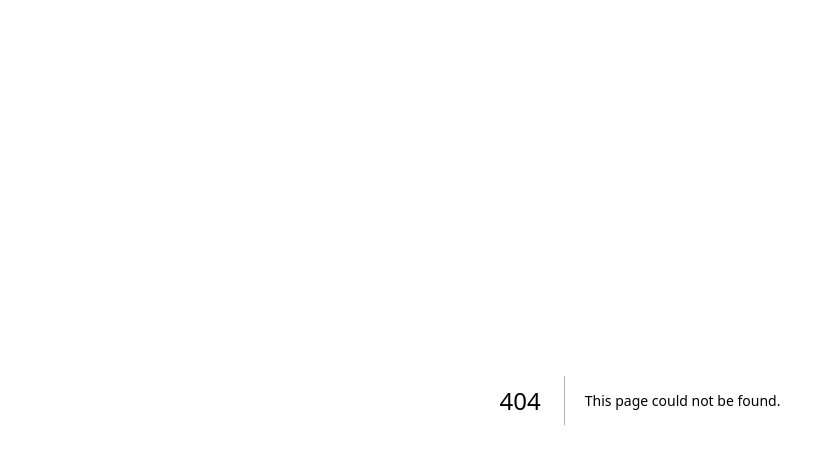
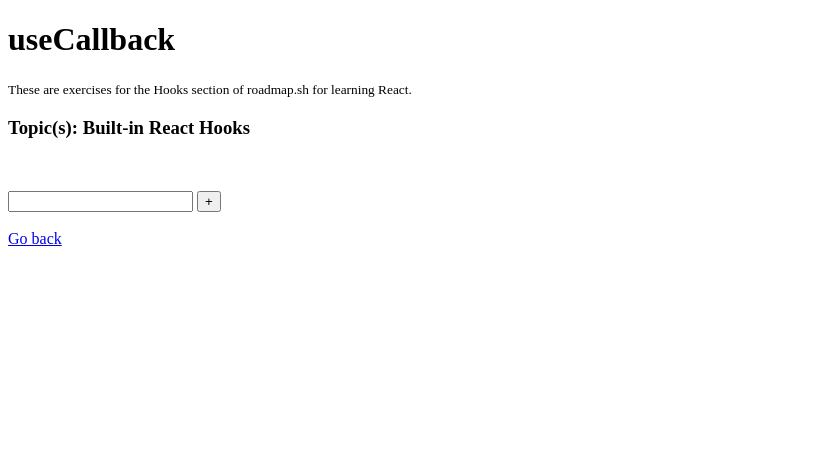
Before and after one commit to angelamcosta/react-dev-roadmap, a Next.js app in the folder 02 - hooks/: page /common-hooks/usecallback in a window 1280 px wide. Before the commit this address had no page. Shown: the top 464 px of the page, without its empty margins (0-835 px from the left). Built offline with nearby package versions, Linux system fonts and the light colour scheme.

Commit message:
✨ add `common hooks/useCallback` exercise

```diff
--- a/02 - hooks/components/Input.tsx
+++ b/02 - hooks/components/Input.tsx
@@ -1,9 +1,17 @@
 interface InputProps {
     type: "text" | "checkbox";
-    value: string;
+    value?: string;
+    checked?: boolean;
     onChange?: (e: React.FormEvent<HTMLInputElement>) => void;
 }
 
-export function Input({ type, value, onChange }: InputProps) {
-    return <input type={type} value={value} onChange={onChange} />;
+export function Input({ type, checked, value, onChange }: InputProps) {
+    return (
+        <input
+            type={type}
+            checked={checked}
+            value={value}
+            onChange={onChange}
+        />
+    );
 }
--- /dev/null
+++ b/02 - hooks/components/TodoList.tsx
@@ -0,0 +1,73 @@
+import { useState } from "react";
+import { Input } from "./Input";
+import { Button } from "./Button";
+import { useCallback } from "react";
+
+interface TodoProps {
+    id: number;
+    task: string;
+    checked: boolean;
+}
+
+export function Todo() {
+    const [list, setList] = useState<TodoProps[]>([]);
+    const [item, setItem] = useState<string>("");
+
+    const toggleCheckbox = useCallback(
+        (index: number) => {
+            const newList = [...list];
+            newList[index].checked = !list[index].checked;
+            setList(newList);
+        },
+        [list]
+    );
+
+    const removeItem = useCallback((index: number) => {
+        setList(list.filter((_, i) => i !== index));
+    }, []);
+
+    const handleSubmit = useCallback(
+        (e: React.FormEvent<HTMLFormElement>) => {
+            e.preventDefault();
+            if (item != "") {
+                setList([
+                    ...list,
+                    { id: list.length, task: item, checked: false },
+                ]);
+                setItem("");
+            }
+        },
+        [item]
+    );
+
+    return (
+        <>
+            <ul>
+                {list.map((item, index) => (
+                    <li key={index}>
+                        {item.task}{" "}
+                        <Input
+                            type='checkbox'
+                            checked={item.checked}
+                            onChange={() => toggleCheckbox(index)}
+                        />{" "}
+                        <Button
+                            name='x'
+                            type='button'
+                            onClick={() => removeItem(index)}
+                        />
+                    </li>
+                ))}
+            </ul>
+
+            <form onSubmit={handleSubmit}>
+                <Input
+                    type='text'
+                    value={item}
+                    onChange={(e) => setItem(e.currentTarget.value)}
+                />{" "}
+                <Button name='+' type='submit' />
+            </form>
+        </>
+    );
+}
--- /dev/null
+++ b/02 - hooks/pages/common-hooks/usecallback.tsx
@@ -0,0 +1,18 @@
+import { Todo } from "@/components/TodoList";
+import { hoc } from "@/components/Template";
+
+const Template = hoc(Todo);
+
+export default function UseCallback() {
+    return (
+        <>
+            <Template
+                title='useCallback'
+                topics='Built-in React Hooks'
+                subtitle={
+                    "These are exercises for the Hooks section of roadmap.sh for learning React."
+                }
+            />
+        </>
+    );
+}
--- a/02 - hooks/pages/index.tsx
+++ b/02 - hooks/pages/index.tsx
@@ -10,6 +10,7 @@ export default function Index() {
         { link: `${BASIC}/usestate`, topic: "useState" },
         { link: `${BASIC}/useeffect`, topic: "useEffect" },
         { link: `${COMMON}/useref`, topic: "useRef" },
+        { link: `${COMMON}/usecallback`, topic: "useCallback" },
     ];
     return (
         <Template
```
Also changed, not shown: 02 - hooks/package.json (+6 -6 lines), 1 other file (tests, documents, lock files or other folders).
